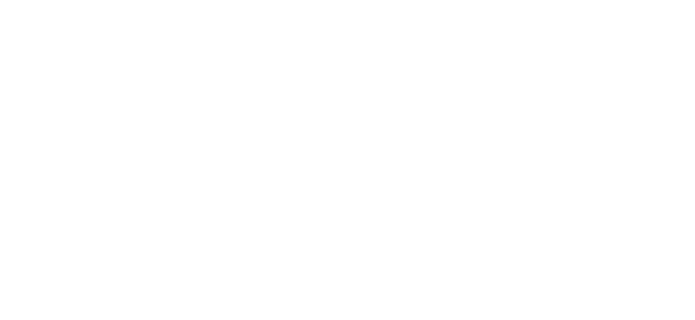
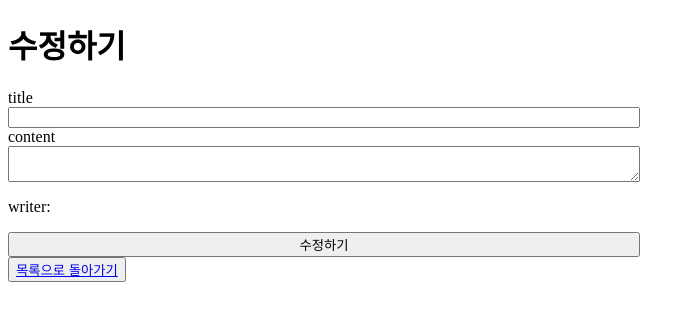
Before and after one commit to namhyeonlee/react-admin, a React (Create React App) app: page /boardUpdate/1 in a window 1280 px wide. Shown: the top 320 px of the page, without its empty margins (0-695 px from the left). Built offline with nearby package versions, Linux system fonts and the light colour scheme; no server answers.

Commit message:
react board

```diff
--- a/src/App.js
+++ b/src/App.js
@@ -8,7 +8,9 @@
 import FindPasswordPage from "./components/views/LoginPage/FindPasswordPage";
 import ChangePasswordPage from "./components/views/LoginPage/ChangePasswordPage";
 import BoardMainPage from "./components/boardPage/BoardMainPage";
-import BoardUpdatePage from "./components/boardPage/BoardUpdatePage";
+import BoardInsertPage from "./components/boardPage/BoardInsertPage";
+import PostView from "./components/boardPage/PostView";
+import BoardUpdate from "./components/boardPage/BoardUpdate";
 function App() {
 
 //로그인 상태관리
@@ -39,7 +41,9 @@
           <Route exact path="/pass" component={FindPasswordPage} />
           <Route exact path="/changepass" component={ChangePasswordPage} />
           <Route exact path="/boardmain" component={BoardMainPage} />
-          <Route exact path="/boardupdate" component={BoardUpdatePage} />
+          <Route exact path='/postView/:no' component={PostView} />
+          <Route exact path="/boardInsert" component={BoardInsertPage} />
+          <Route exact path='/boardUpdate/:no' component={BoardUpdate} />
         </Switch>
       </div>
     </Router>
--- a/src/components/boardPage/BoardUpdatePage.js
+++ b/src/components/boardPage/BoardInsertPage.js
@@ -2,7 +2,7 @@
 import { withRouter } from "react-router-dom";
 import axios from 'axios';
 
-function BoardUpdatePage() {
+function BoardInsertPage() {
     const today = new Date().toISOString().substr(0, 10).replace('T', '');
     const [Title, setTitle] = useState("");
     const [Writer, setWriter] = useState('');
@@ -65,4 +65,4 @@
     )
 }
 
-export default withRouter(BoardUpdatePage);
+export default withRouter(BoardInsertPage);
--- a/src/components/boardPage/BoardMainPage.js
+++ b/src/components/boardPage/BoardMainPage.js
@@ -1,14 +1,77 @@
-import React, { useState } from "react";
-import { withRouter } from "react-router-dom";
+import React, { useState, useEffect } from "react";
+import { Link, withRouter } from "react-router-dom";
+import axios from 'axios'
+import boardupdate from './BoardInsertPage'
 
 function BoardMainPage(props) {
 
+    const [InitData, setInitData] = useState([{
+        inputData: {
+            idx: '',
+            title: '',
+            content: '',
+            writer: '',
+            write_date:''
+        }
+    }])
+    //원할한 데이터 관리를 위해 글 갯수를 파악한다
+    const [InitLastIdx, setInitLastIdx] = useState(0)
+
+    useEffect(async (e) => {
+
+        axios.get('http://localhost:4000/boardlist')
+            .then((res) => {
+                console.log(res)
+                const _inputData = res.data.map((rowData) => (
+                    setInitLastIdx(rowData.idx),
+                    {
+                    idx: rowData.idx,
+                    title: rowData.title,
+                    content: rowData.content,
+                    writer: rowData.writer,
+                    write_date: rowData.write_date
+                    }
+
+                ))
+                console.log(_inputData)
+                setInitData(InitData.concat(_inputData))
+        })
+
+    }, [])
+
+
     const onUpdatePageHandler = (e) => {
         e.preventDefault();
-        props.history.push("/boardupdate")
+        props.history.push("/boardInsert")
     }
     return (
         <div>
+            <h2>게시판</h2>
+            <table>
+                <thead>
+                <th>index</th>
+                <th>title</th>
+                <th>writer</th>
+                <th>date</th>
+
+                </thead>
+                <tbody>
+                    <tr>
+
+                        {InitData.map((rowData) => (
+                       <tr>
+                         <td>
+                             <Link to={`/postView/${rowData.idx}`}>{rowData.idx}</Link>
+                        </td>
+                         <td>{rowData.title}</td>
+                         <td>{rowData.writer}</td>
+                        <td>{rowData.write_date}</td>
+                        </tr>
+                ))}
+                    </tr>
+                </tbody>
+
+            </table>
             <button onClick={onUpdatePageHandler}>글쓰기</button>
         </div>
     )
--- /dev/null
+++ b/src/components/boardPage/BoardUpdate.js
@@ -0,0 +1,80 @@
+import React, { useState, useParams, useEffect } from "react";
+import { withRouter, Link } from "react-router-dom";
+import axios from 'axios';
+
+function Boardupdate({ match }) {
+
+
+    const {no} = match.params;
+
+    const [title, setTitle] = useState('')
+    const [content, setContent] = useState('')
+    const [writer, setWriter] = useState('')
+    const today = new Date().toISOString().substr(0, 10).replace('T', '');
+    console.log(today)
+
+    const onTitleHandler = (e) => {
+    setTitle(e.currentTarget.value);
+    };
+    const onContentHandler = (e) => {
+        setContent(e.currentTarget.value);
+    }
+    useEffect(async () => {
+
+        await axios.get('http://localhost:4000/postView',{
+            params: {
+                'idx': no
+            }
+        })
+            .then((res) => {
+            console.log(res)
+            setTitle(res.data[0].title)
+            setContent(res.data[0].content)
+            setWriter(res.data[0].writer)
+        })
+    },[])
+
+    const onSubmitHandler = async(e) => {
+        e.preventDefault();
+        const param = new URLSearchParams;
+        param.append("title", title);
+        param.append("content", content);
+        param.append("idx", no);
+        param.append('write_date', today);
+
+        await axios.post('http://localhost:4000/boardupdate/', param)
+        .then((res) => {
+                   console.log(res)
+        })
+
+    }
+
+
+    return (
+        <div style={{
+
+        width: "100%",
+        height: "100vh",
+      }}>
+            <h1>수정하기</h1>
+            <form
+                onSubmit={onSubmitHandler}
+                style={{ display: "flex", flexDirection: "column", width: "50%" }}>
+                <label>title</label>
+                <input type="text" value={ title} onChange={onTitleHandler}/>
+            <label>content</label>
+                <textarea type="text" value={content} onChange={ onContentHandler}/>
+            <p>writer: { writer}</p>
+            <button type="submit">
+               수정하기
+            </button>
+            </form>
+            <button>
+                <Link to="/boardmain">목록으로 돌아가기</Link>
+            </button>
+        </div>
+
+    )
+}
+
+export default withRouter(Boardupdate);
--- /dev/null
+++ b/src/components/boardPage/PostView.js
@@ -0,0 +1,62 @@
+    import React, { useState, useParams, useEffect } from "react";
+import { withRouter, Link } from "react-router-dom";
+import axios from 'axios';
+
+function PostView({ match }, props) {
+
+
+    const { no } = match.params;
+    console.log(no)
+    const [title, setTitle] = useState('');
+    const [content, setContent] = useState('');
+    const [writer, setWriter] = useState('');
+    const [date, setDate] = useState('');
+    const [idx, setIdx] = useState('');
+
+
+    useEffect(async () => {
+
+        await axios.get('http://localhost:4000/postView',{
+            params: {
+                'idx': no
+            }
+        })
+            .then((res) => {
+                console.log(res)
+            setTitle(res.data[0].title)
+            setContent(res.data[0].content)
+            setWriter(res.data[0].writer)
+            setDate(res.data[0].write_date)
+            setIdx(res.data[0].idx)
+        })
+    })
+
+    const onRemoveHandler = async (e) => {
+        await axios.get('http://localhost:4000/boardDelete/', {
+            params: {
+                    'idx': idx
+            }
+        })
+            .then((res) => {
+                console.log('delete :: result :: ', res)
+                alert("삭제되었습니다")
+                document.location.href='/boardmain'
+        })
+    }
+
+    return (
+        <div>
+            <h1>상세페이지</h1>
+            <h3>title : {title} </h3>
+            <p>content: {content}</p>
+            <p>writer: { writer}</p>
+            <button>
+                <Link to={`/boardUpdate/${idx}`}>수정하기</Link>
+            </button>
+            <button onClick={onRemoveHandler}>삭제하기</button>
+        </div>
+
+    )
+}
+
+export default withRouter(PostView);
--- a/src/components/views/LandingPage/LandingPage.js
+++ b/src/components/views/LandingPage/LandingPage.js
@@ -1,5 +1,6 @@
 import React from "react";
 import { withRouter } from "react-router-dom";
+import BoardMainPage from "../../boardPage/BoardMainPage";
 
 function LandingPage(props) {
 
@@ -16,7 +17,7 @@
   return (
     <div
       style={{
-        display: "flex",
+
         justifyContent: "center",
         alignItems: "center",
         width: "100%",
@@ -24,6 +25,7 @@
       }}>
       <h2>시작 페이지</h2>
       <button onClick={onLogout}>로그아웃</button>
+      <BoardMainPage/>
     </div>
   );
 }
--- a/src/components/views/RegisterPage/RegisterPage.js
+++ b/src/components/views/RegisterPage/RegisterPage.js
@@ -49,9 +49,9 @@
     const param = new URLSearchParams;
     param.append("email", Email);
     param.append("password", Password);
-            param.append("name", Name);
-            param.append("age", Age);
-            param.append("gender",Gender);
+    param.append("name", Name);
+    param.append("age", Age);
+    param.append("gender",Gender);
 
 
     if (Password === ConfirmPasword) {
```
Also changed, not shown: 1 other file (tests, documents, lock files or other folders).
